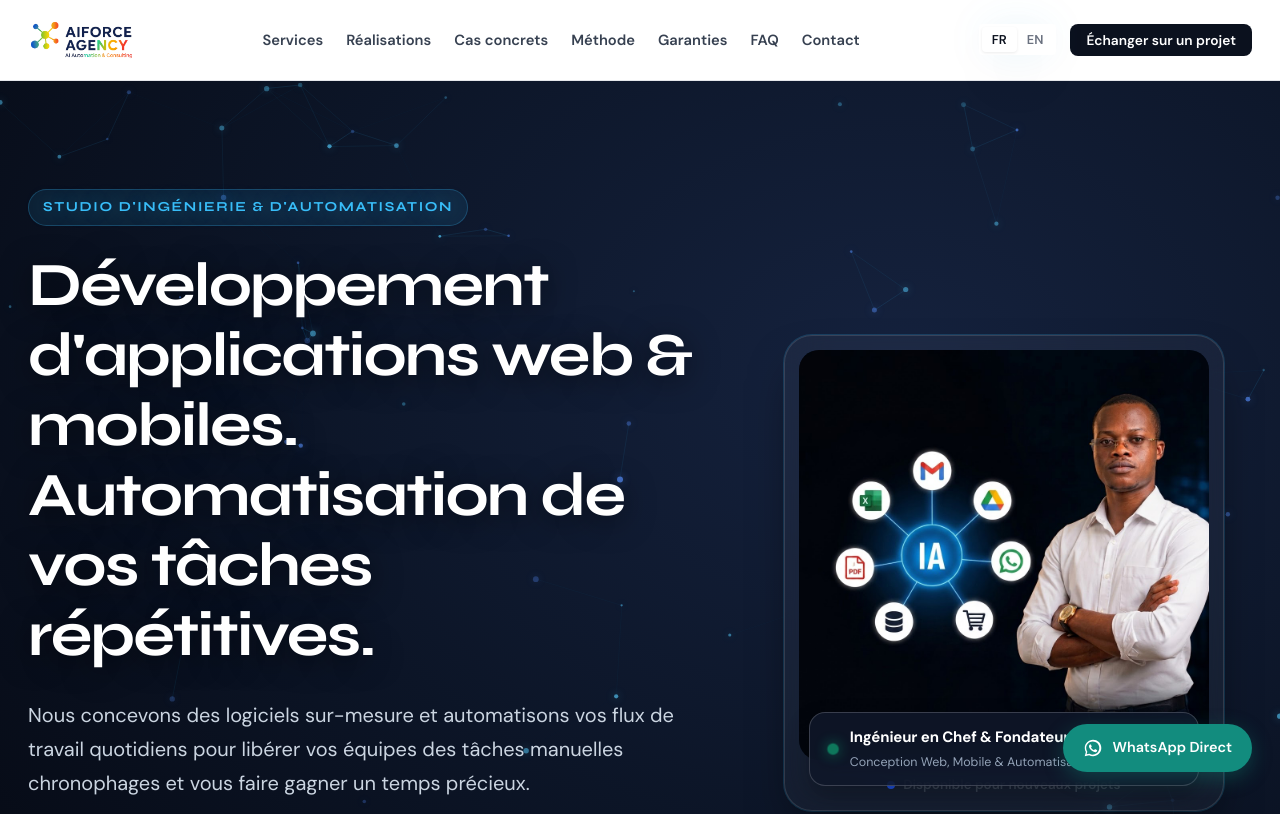
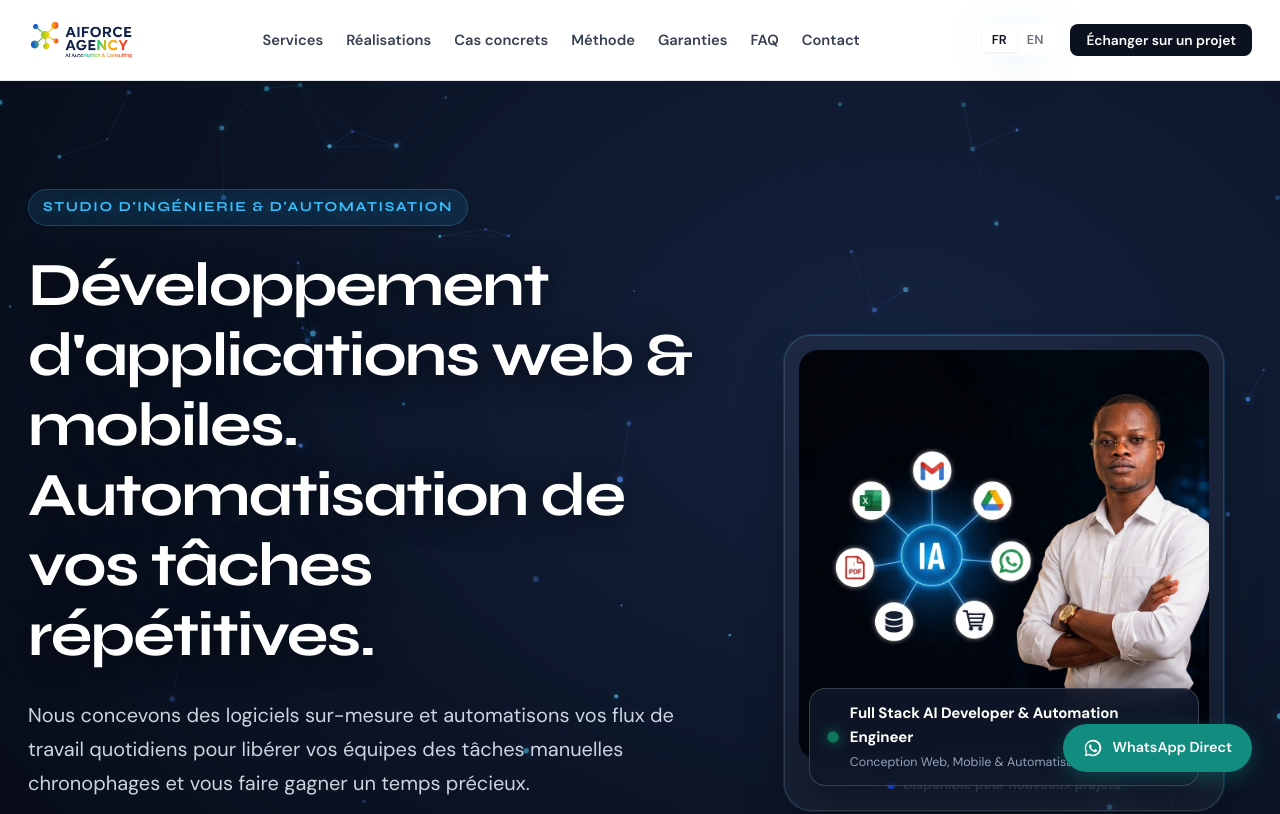
Before and after one commit to calebwils/AIFORCE, a plain HTML site: page index.html in a window 1280 px wide. Shown: the top 814 px of the page. Drawn offline with Linux system fonts and the light colour scheme.

Commit message:
Update profile title to Full Stack AI Developer & Automation Engineer

```diff
--- a/index.html
+++ b/index.html
@@ -99,12 +99,12 @@
       <div class="hero-photo-wrapper">
         <div class="hero-photo-card">
           <div class="hero-photo-frame">
-            <img src="assets/banner/profile.jpg" alt="Fondateur & Concepteur AIFORCE" class="hero-profile-img">
+            <img src="assets/banner/profile.jpg" alt="Full Stack AI Developer & Automation Engineer — AIFORCE" class="hero-profile-img">
           </div>
           <div class="hero-photo-badge">
             <span class="badge-dot"></span>
             <div class="badge-info">
-              <span class="badge-name" data-i18n="hero_badge_name">Ingénieur en Chef & Fondateur</span>
+              <span class="badge-name" data-i18n="hero_badge_name">Full Stack AI Developer & Automation Engineer</span>
               <span class="badge-sub" data-i18n="hero_badge_sub">Conception Web, Mobile & Automatisation IA</span>
             </div>
           </div>
--- a/translations.js
+++ b/translations.js
@@ -61,7 +61,7 @@ const translations = {
 
 
     // Hero Photo Badge
-    hero_badge_name: "Ingénieur en Chef & Fondateur",
+    hero_badge_name: "Full Stack AI Developer & Automation Engineer",
     hero_badge_sub: "Conception Web, Mobile & Automatisation IA",
     hero_status_available: "Disponible pour nouveaux projets",
 
@@ -316,7 +316,7 @@ const translations = {
 
 
     // Hero Photo Badge
-    hero_badge_name: "Lead Software Engineer & Founder",
+    hero_badge_name: "Full Stack AI Developer & Automation Engineer",
     hero_badge_sub: "Web, Mobile Architecture & Practical AI",
     hero_status_available: "Available for new projects",
 
```
